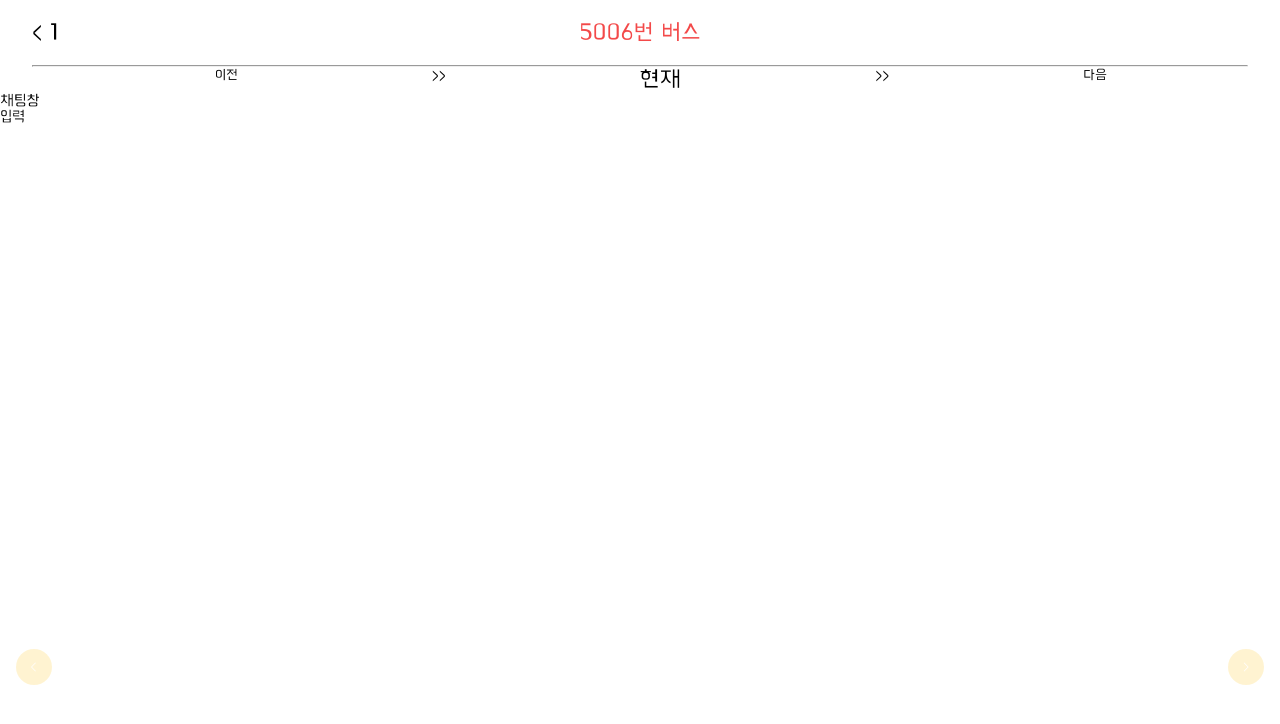
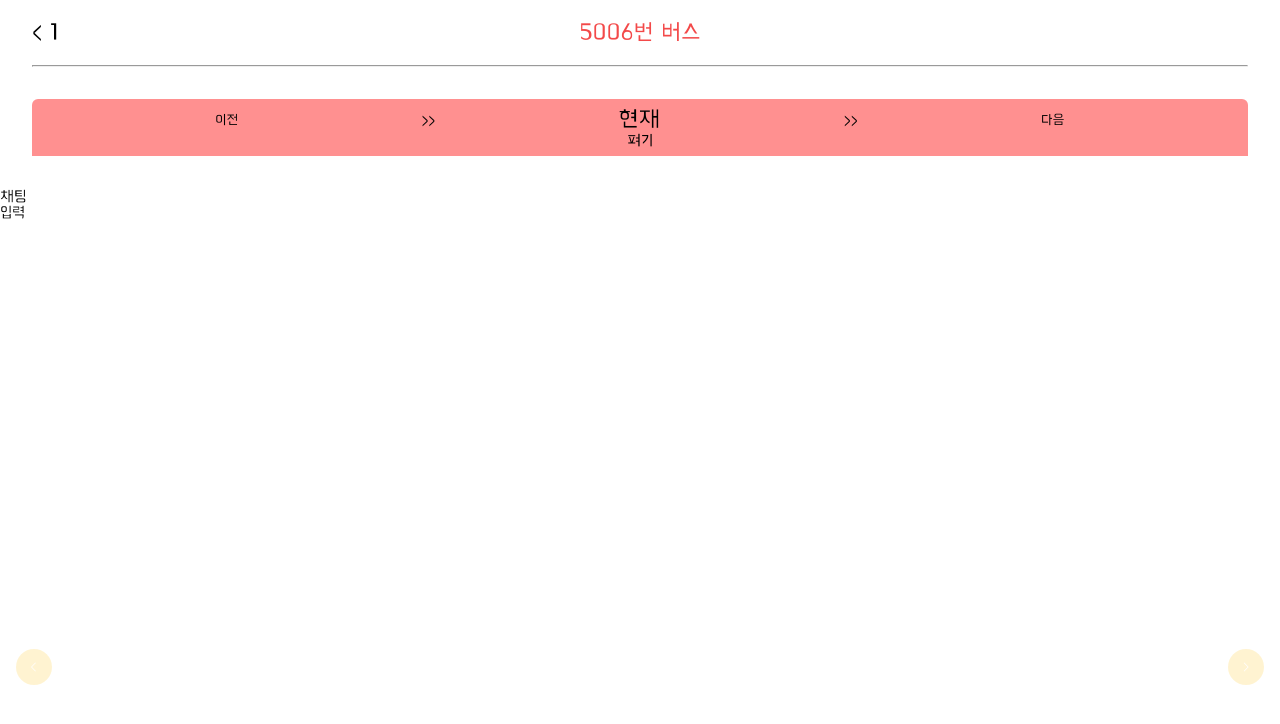
Before and after one commit to shy625/nangman-bus, a Vue app in the folder front/: page /chat/1 in a window 1280 px wide. Shown: the top 724 px of the page. Built offline with nearby package versions, Linux system fonts and the light colour scheme.

Commit message:
[feature] busstop style complete

```diff
--- a/front/src/views/chat/components/BusStops.vue
+++ b/front/src/views/chat/components/BusStops.vue
@@ -1,7 +1,8 @@
 <template>
-  <!-- flex -->
+  <div class="busstop">
     <div id="busToggle" class="bus-toggle">
       <div class="busstop-mini">
+        <div class="busstop-mini-above">
           <div class="busstop-small">
             이전
           </div>
@@ -18,35 +19,144 @@
             다음
           </div>
         </div>
+        <div class="busstop-mini-below">
+          <div v-if="!data.isToggled">
+            펴기
+          </div>
+          <div v-else>
+            접기
+          </div>
+        </div>
+      </div>
     </div>
     <div id="busstopList" class="busstop-list">
-    <div>1</div>
-    <div>2</div>
-    <div>3</div>
-    <div>4</div>
+      <el-scrollbar height="30vh">
+        <el-timeline>
+          <el-timeline-item
+            v-for="(busstop, index) in busstops"
+            :key="index"
+            :hide-timestamp="true"
+          >
+            <div>{{ busstop.content }}</div>
+          </el-timeline-item>
+        </el-timeline>
+      </el-scrollbar>
     </div>
-
+  </div>
 </template>
 <script setup>
 import { ref, onMounted } from 'vue'
 
+let data = ref({ isToggled: false })
+
+const busstops = [
+  {
+    content: 'Event start',
+  },
+  {
+    content: 'Approved',
+  },
+  {
+    content: 'Approved',
+  },
+  {
+    content: 'Approved',
+  },
+  {
+    content: 'Approved',
+  },
+  {
+    content: 'Approved',
+  },
+  {
+    content: 'Approved',
+  },
+  {
+    content: 'Approved',
+  },
+  {
+    content: 'Approved',
+  },
+  {
+    content: 'Approved',
+  },
+  {
+    content: 'Approved',
+  },
+  {
+    content: 'Approved',
+  },
+  {
+    content: 'Approved',
+  },
+  {
+    content: 'Approved',
+  },
+  {
+    content: 'Approved',
+  },
+  {
+    content: 'Approved',
+  },
+  {
+    content: 'Approved',
+  },
+  {
+    content: 'Approved',
+  },
+  {
+    content: 'Approved',
+  },
+  {
+    content: 'Approved',
+  },
+  {
+    content: 'Approved',
+  },
+  {
+    content: 'Success',
+  },
+]
+
 onMounted(() => {
   // 버스노선 collapse 구현
-  const busstopList = document.querySelector('#busstopList');
-  const busToggle = document.querySelector('#busToggle');
-  busstopList.classList.add('collapsed');
+  const busstopList = document.querySelector('#busstopList')
+  const busToggle = document.querySelector('#busToggle')
+  busstopList.classList.add('collapsed')
   function busstopListToggle() {
-      busstopList.classList.toggle('collapsed');
+      busstopList.classList.toggle('collapsed')
+      if (data.value.isToggled === true) {
+        data.value.isToggled = false
+      } else {
+        data.value.isToggled = true
       }
-  busToggle.addEventListener('click', busstopListToggle);
+  }
+  busToggle.addEventListener('click', busstopListToggle)
 })
+
 </script>
 <style>
+.busstop {
+  margin: 32px;
+  position: relative;
+}
+.bus-toggle {
+  width: 100%;
+}
 .busstop-mini {
   display: flex;
-  margin-left: 21px;
+  flex-direction: column;
+  align-items: center;
+  padding: 8px 0px;
+  border-radius: 6px 6px 0px 0px;
+  background-color: #FF9090;
+
+}
+.busstop-mini-above {
+  display: flex;
   width: 100%;
   justify-content: space-evenly;
+  align-items: center;
 }
 .busstop-small {
   font-size: 0.9rem;
@@ -56,16 +166,24 @@
 }
 
 .busstop-list {
-  background-color: #ddd;
+  border-radius: 0px 0px 6px 6px;
+  background-color: #FF9090;
+  position: absolute;
+  width: 100%;
   overflow: hidden;
-  max-height: 1800px;
-  -webkit-transition: max-height 0.3s;
+  max-height: 30vh;
+  /* -webkit-transition: max-height 0.3s;
   -moz-transition: max-height 0.3s;
   -ms-transition: max-height 0.3s;
-  -o-transition: max-height 0.3s;
+  -o-transition: max-height 0.3s;  */
   transition: max-height 0.3s;
 }
 .busstop-list.collapsed {
   max-height: 0;
 }
+
+.el-timeline-item {
+  padding: 8px 0px !important;
+  line-height: 1.5;
+}
 </style>
--- a/front/src/views/chat/components/ChatRoom.vue
+++ b/front/src/views/chat/components/ChatRoom.vue
@@ -1,30 +1,13 @@
 <template>
-  <!-- <div class="collapse">
-    <el-collapse>
-      <el-collapse-item>
-        <template #title>
-          <BusStops></BusStops>
-        </template>
-        <div>
-          Consistent with real life: in line with the process and logic of real
-          life, and comply with languages and habits that the users are used to;
-        </div>
-        <div>
-          Consistent within interface: all elements should be consistent, such
-          as: design style, icons and texts, position of elements, etc.
-        </div>
-      </el-collapse-item>
-    </el-collapse>
-  </div> -->
   <BusStops></BusStops>
-
-
-
+  <!-- 채팅창 -->
   <div>
-    채팅창
-  </div>
-  <div>
-    입력
+    <div>
+      채팅
+    </div>
+    <div>
+      입력
+    </div>
   </div>
 </template>
 <script setup>
```
Lines whose indentation alone changed are shown as unchanged.
